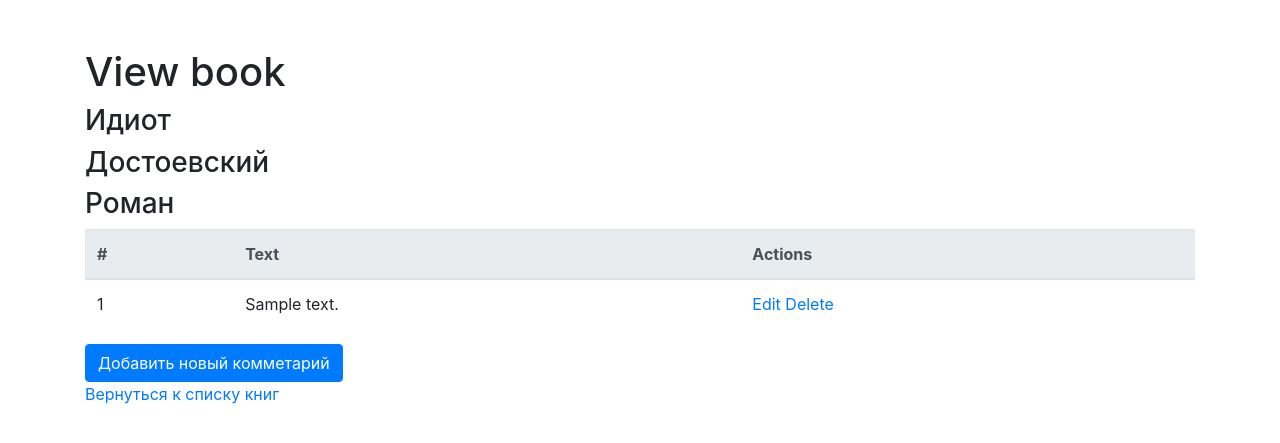
After one commit to vz89/2019-11-otus-spring-Zlobin, a Spring Boot app: page /view/1 in a window 1280 px wide. The commit adds this page. Shown: the top 443 px of the page. Run offline with Spring Boot 4, Linux system fonts and the light colour scheme; data comes from the database, SQL or seed files in the repository; tables that the repository leaves empty hold one stand-in row (values such as "Sample post"); some libraries are stand-ins or nearby versions.

Commit message:
add comments

```diff
--- a/homework-9/src/main/java/ru/otus/homework/controller/BookController.java
+++ b/homework-9/src/main/java/ru/otus/homework/controller/BookController.java
@@ -3,19 +3,24 @@ package ru.otus.homework.controller;
 import lombok.RequiredArgsConstructor;
 import org.springframework.stereotype.Controller;
 import org.springframework.ui.Model;
-import org.springframework.web.bind.annotation.*;
+import org.springframework.web.bind.annotation.GetMapping;
+import org.springframework.web.bind.annotation.ModelAttribute;
+import org.springframework.web.bind.annotation.PathVariable;
+import org.springframework.web.bind.annotation.PostMapping;
 import ru.otus.homework.domain.Author;
 import ru.otus.homework.domain.Book;
+import ru.otus.homework.domain.Comment;
 import ru.otus.homework.domain.Genre;
 import ru.otus.homework.service.BookService;
+import ru.otus.homework.service.CommentService;
 
-import javax.validation.Valid;
 import java.util.List;
 
 @Controller
 @RequiredArgsConstructor
 public class BookController {
     private final BookService bookService;
+    private final CommentService commentService;
 
     @GetMapping("/")
     public String books(Model model) {
@@ -26,21 +31,33 @@ public class BookController {
 
     @GetMapping("/addbook")
     public String addBook(Model model) {
-        String title ="";
-        String authorName = "";
-        String genreName ="";
-        model.addAttribute("title",title);
-        model.addAttribute("authorName",authorName);
-        model.addAttribute("genreName",genreName);
+        model.addAttribute("book", new Book(new Author(), new Genre()));
         return "edit";
     }
 
     @PostMapping("/addbook")
-    public String addBook(@RequestParam String authorName,
-                          @RequestParam String genreName,
-                          @RequestParam String title) {
-        bookService.addBook(title,authorName,genreName);
+    public String addBook(@ModelAttribute Book book) {
+        bookService.addOrSaveBook(book);
         return "redirect:/";
     }
 
+    @GetMapping("/delete/{book}")
+    public String deleteBook(@PathVariable Book book) {
+        bookService.delete(book);
+        return "redirect:/";
+    }
+
+    @GetMapping("/edit/{book}")
+    public String editBook(@PathVariable Book book, Model model) {
+        model.addAttribute("book", book);
+        return "edit";
+    }
+
+    @GetMapping("/view/{book}")
+    public String showBook(@PathVariable Book book, Model model) {
+        model.addAttribute("book", book);
+        List<Comment> comments = commentService.findAllComments(book);
+        model.addAttribute("comments",comments);
+        return "view";
+    }
 }
--- a/homework-9/src/main/java/ru/otus/homework/repo/AuthorRepository.java
+++ b/homework-9/src/main/java/ru/otus/homework/repo/AuthorRepository.java
@@ -1,6 +1,5 @@
 package ru.otus.homework.repo;
 
-import org.springframework.data.jpa.repository.EntityGraph;
 import org.springframework.data.jpa.repository.JpaRepository;
 import ru.otus.homework.domain.Author;
 
@@ -8,8 +7,5 @@ import java.util.List;
 import java.util.Optional;
 
 public interface AuthorRepository extends JpaRepository<Author,Long> {
-    @EntityGraph(value = "book_entity_graph")
-    List<Author> findAll();
-
     Optional<Author> findByName(String name);
 }
--- a/homework-9/src/main/java/ru/otus/homework/service/BookService.java
+++ b/homework-9/src/main/java/ru/otus/homework/service/BookService.java
@@ -9,6 +9,7 @@ public interface BookService {
 
     List<Book> findAll();
 
+    void addOrSaveBook(Book book);
 
-    void addBook(String title, String authorName, String genreName);
+    void delete(Book book);
 }
--- /dev/null
+++ b/homework-9/src/main/resources/templates/view.html
@@ -0,0 +1,46 @@
+<!DOCTYPE html>
+<html lang="en" xmlns:th="http://www.thymeleaf.org">
+<head>
+    <meta charset="UTF-8">
+    <title>View book</title>
+    <link rel="stylesheet" href="https://stackpath.bootstrapcdn.com/bootstrap/4.3.1/css/bootstrap.min.css"
+          integrity="sha384-ggOyR0iXCbMQv3Xipma34MD+dH/1fQ784/j6cY/iJTQUOhcWr7x9JvoRxT2MZw1T" crossorigin="anonymous">
+<body>
+<div class="container mt-5">
+    <h1 class="h1">View book</h1>
+    <!--/*@thymesVar id="book" type="ru.otus.homework.domain.Book"*/-->
+    <h3 class="h3" th:text="${book.title}">Наименование</h3>
+    <h3 class="h3" th:text="${book.author.name}">Автор</h3>
+    <h3 class="h3" th:text="${book.genre.name}">Жанр</h3>
+    <table class="table">
+        <thead class="thead-light">
+        <tr>
+            <th>#</th>
+            <th>Text</th>
+            <th>Actions</th>
+        </tr>
+        </thead>
+        <tbody>
+        <!--/*@thymesVar id="comment" type="ru.otus.homework.domain.Comment"*/-->
+        <tr th:each="comment,itemStat : ${comments}">
+            <td th:text="${itemStat.index}+1"></td>
+            <td th:text="${comment.text}"></td>
+            <td><a href="editBook.html" th:href="@{/comment/edit/__${comment.id}__}">Edit</a> <a
+                    th:href="@{/comment/delete/__${comment.id}__}">Delete</a></td>
+        </tr>
+        </tbody>
+    </table>
+    <form th:action="@{/comment/addcomment}">
+        <input type="hidden" name ="bookId" th:value="__${book.id}__">
+        <button class="btn btn-primary">Добавить новый комметарий</button>
+    </form>
+    <a href="/">Вернуться к списку книг</a>
+</div>
+
+
+<script th:src="@{/webjars/jquery/jquery.min.js}"></script>
+<script th:src="@{/webjars/popper.js/umd/popper.min.js}"></script>
+<script th:src="@{/webjars/bootstrap/js/bootstrap.min.js}"></script>
+</body>
+
+</html>
```
Also changed, not shown: homework-9/src/main/java/ru/otus/homework/controller/CommentController.java (added, +41 -0 lines), homework-9/src/main/java/ru/otus/homework/domain/Author.java (+0 -13 lines), homework-9/src/main/java/ru/otus/homework/repo/CommentRepository.java (+2 -6 lines), homework-9/src/main/java/ru/otus/homework/service/BookServiceImpl.java (+14 -7 lines), homework-9/src/main/java/ru/otus/homework/service/CommentService.java (added, +16 -0 lines), homework-9/src/main/java/ru/otus/homework/service/CommentServiceImpl.java (added, +30 -0 lines), homework-9/src/main/resources/templates/books.html (+7 -6 lines), homework-9/src/main/resources/templates/edit.html (+7 -5 lines), homework-9/src/main/resources/templates/editComment.html (added, +30 -0 lines).
